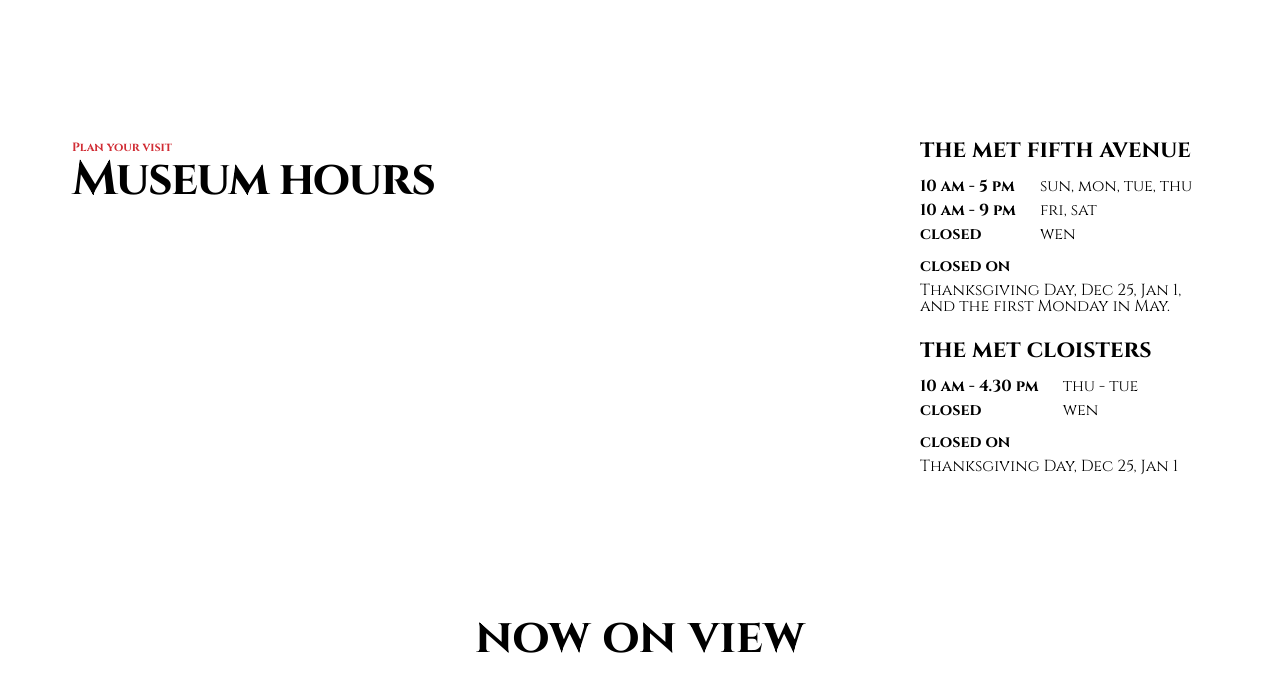
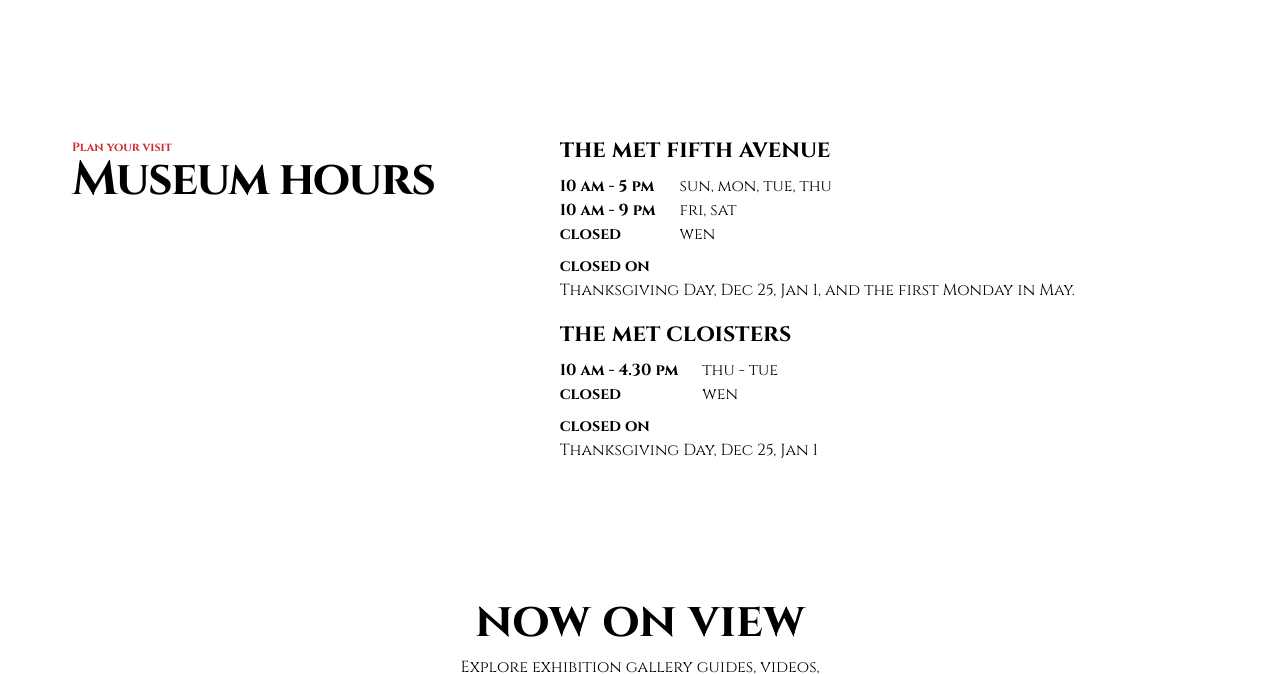
Before and after one commit to Bartlomiej16Makowski/projectMET, a plain HTML site: page index.html in a window 1280 px wide. Shown: the part 802-1476 px from the top of the page. Drawn offline with nearby package versions, Linux system fonts and the light colour scheme; files that its build step writes are made by us from their sources; a web font is replaced by a local one.

Commit message:
hours desktop finished

```diff
--- a/index.html
+++ b/index.html
@@ -104,11 +104,11 @@
     </menu>
     <main class="content">
         <section class="hours content__hours" id="hours">
-            <div class="hours__frame">
+            <div class="hours__frame-one">
                 <span class="hours__headline">Plan your visit</span>
                 <h2 class="hours__title">Museum hours</h2>
             </div>
-            <div class="hours__frame">
+            <div class="hours__frame-two">
                 <article class="open hours__open hours__open--margin-bottom">
                     <h3 class="open__headline">the met fifth avenue</h3>
                     <div class="open__position-top">
--- a/styles/blocks/header.scss
+++ b/styles/blocks/header.scss
@@ -7,6 +7,7 @@
 	background-repeat: no-repeat;
 	background-size: cover;
 	padding: 25px 20px;
+
 
 	&__navigation {
 		grid-column: 1/13;
@@ -33,5 +34,7 @@
 
 	@media (min-width: 1260px) {
 		@include grid;
+		grid-template-rows: 110px 1fr;
+
 	}
 }
--- a/styles/blocks/hours.scss
+++ b/styles/blocks/hours.scss
@@ -1,4 +1,5 @@
 @use '../utils/variables.scss' as *;
+@use '../utils/mixins.scss' as *;
 
 .hours {
 	display: flex;
@@ -37,4 +38,20 @@
 			font-size: $title-medium;
 		}
 	}
+
+
+		@media (min-width: 1260px) {
+		@include grid;
+
+
+		&__frame-one {
+			grid-column: 1/6;
+		}
+		&__frame-two {
+			grid-column: 6/13;
+		}
+
+		}
+
+
 }
--- a/styles/blocks/open.scss
+++ b/styles/blocks/open.scss
@@ -3,6 +3,10 @@
 	@media (min-width: 744px) {
 		width: 288px;
 	}
+	@media (min-width: 1260px) {
+		width: 100%
+	}
+
 	&__headline {
 		font-family: 'Cinzel';
 		font-weight: 700;
--- a/styles/utils/mixins.scss
+++ b/styles/utils/mixins.scss
@@ -31,5 +31,4 @@
 	grid-template-columns: repeat(12, 63px);
 	gap: 24px;
 	padding: 50px 120px;
-	grid-template-rows: 110px 1fr;
 }
```
Also changed, not shown: styles/blocks/view.scss (+6 -2 lines).
